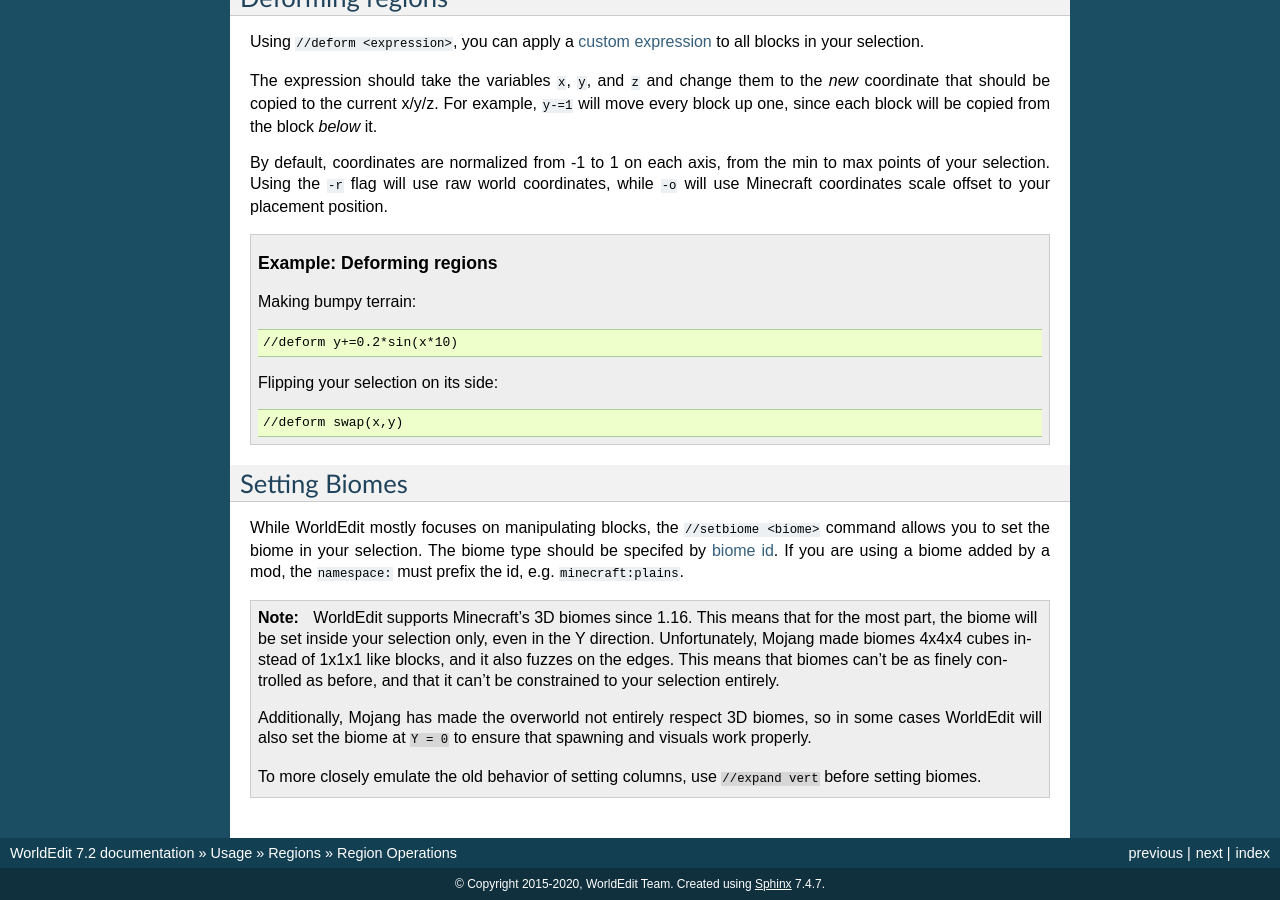
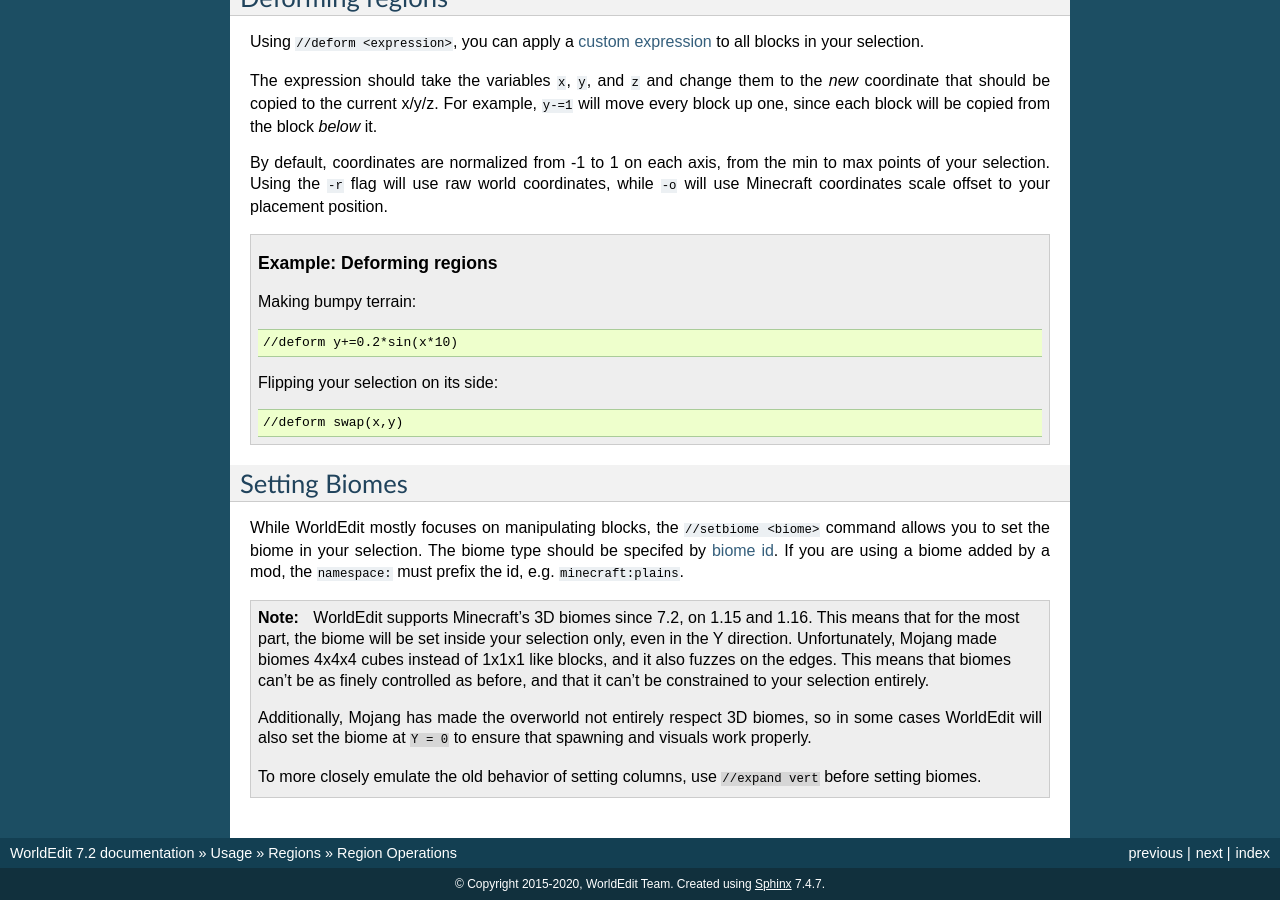
Before and after one commit to EngineHub/WorldEditDocs, a Sphinx documentation site: the page built from source/usage/regions/regionops.rst, in a window 1280 px wide and 900 px high, scrolled down 5184 px. Built offline with Sphinx 7.4.7, drawn with Linux system fonts in a browser that asks for light colours.

Commit message:
Use a WE version ref rather than MC

```diff
--- a/source/usage/regions/regionops.rst
+++ b/source/usage/regions/regionops.rst
@@ -191,7 +191,7 @@ Setting Biomes
 
 While WorldEdit mostly focuses on manipulating blocks, the ``//setbiome <biome>`` command allows you to set the biome in your selection. The biome type should be specifed by `biome id <https://minecraft.gamepedia.com/Biome#Biome_IDs>`_. If you are using a biome added by a mod, the ``namespace:`` must prefix the id, e.g. ``minecraft:plains``.
 
-.. note:: WorldEdit supports Minecraft's 3D biomes since 1.16. This means that for the most part, the biome will be set
+.. note:: WorldEdit supports Minecraft's 3D biomes since 7.2, on 1.15 and 1.16. This means that for the most part, the biome will be set
           inside your selection only, even in the Y direction. Unfortunately, Mojang made biomes 4x4x4 cubes instead of
           1x1x1 like blocks, and it also fuzzes on the edges. This means that biomes can't be as finely controlled as
           before, and that it can't be constrained to your selection entirely.
```
